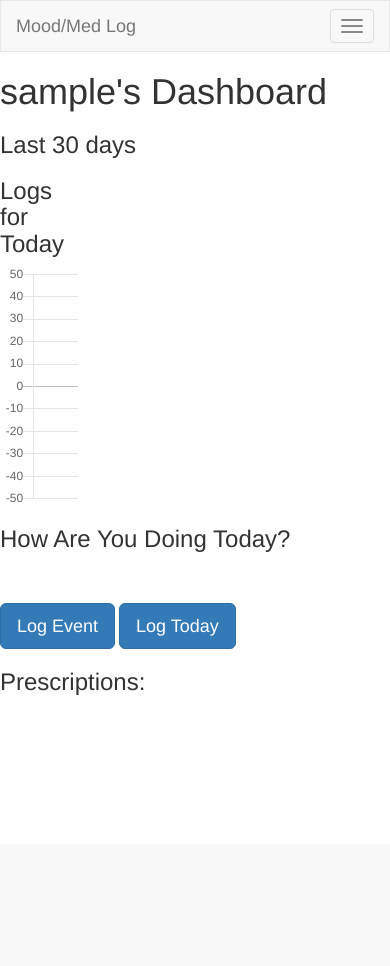
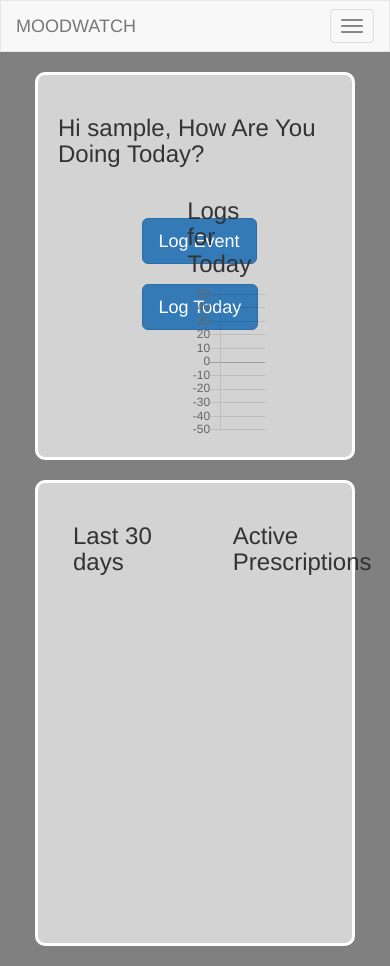
Before and after one commit to paulinang/moodwatch, a Flask app: page /user_profile in a window 390 px wide. Before the commit the page ends 695 px from the top, so only its background shows below. Run offline with Flask 2, Linux system fonts and the light colour scheme; a user stored in the database is signed in; data that the repository does not hold is empty; some libraries are stand-ins or nearby versions.

Commit message:
Started styling, hold off on homepage for now, organized basic dashboard items into bootstrap rows and columns

```diff
--- /dev/null
+++ b/static/main.css
@@ -0,0 +1,24 @@
+body {
+    background-color: gray;
+}
+
+.row {
+    padding: 20px;
+    border-style: solid;
+    border-radius: 10px;
+    border-color: white;
+    margin: 20px;
+    background-color: lightgray;
+}
+
+#today {
+    margin-top: 0px;
+}
+
+#day-chart {
+   width: 20vw;
+}
+
+#recent-chart {
+    height: 40vh;
+}
--- a/templates/base.html
+++ b/templates/base.html
@@ -2,7 +2,8 @@
 <html>
   <head>
     <link href="https://maxcdn.bootstrapcdn.com/bootstrap/3.3.7/css/bootstrap.min.css" rel="stylesheet">
-    <title>Paulina's HB Project</title>
+    <link href="/static/main.css" rel="stylesheet">
+    <title>MOODWATCH</title>
     <style>
       .ui-autocomplete-category {
         font-weight: bold;
@@ -38,7 +39,7 @@
             <span class="icon-bar"></span>
             <span class="icon-bar"></span>
           </button>
-          <a class="navbar-brand" href="#">Mood/Med Log</a>
+          <a class="navbar-brand" href="#">MOODWATCH</a>
         </div>
 
 
--- a/templates/basic_dashboard.html
+++ b/templates/basic_dashboard.html
@@ -1,17 +1,73 @@
 {% extends 'base.html' %}
 
 {% block content %}
-    <!-- Show basic user info -->
-    <h1>{{ user_info.user.username }}'s Dashboard </h1>
-    <!-- <h3>Email: {{ user_info.user.email }}</h3> -->
+    <div class='container-fluid'>
+        <!-- Show basic user info -->
+        <!-- <h1>{{ user_info.user.username }}'s Dashboard </h1> -->
+        <!-- <h3>Email: {{ user_info.user.email }}</h3> -->
 
-    <!-- Show mood logs -->
-    <h3> Last 30 days </h3>
+        <!-- TODAY FEATURES: log events, day. View day chart -->
+        <div class='row' id='today'>
+            <h3>Hi {{ user_info.user.username }}, How Are You Doing Today?</h3>
+            <div class='col-xs-2 col-xs-offset-3' id='add-logs'>
+                <br><br>
+                <!-- Button trigger for event log modal -->
+                <button type="button" class="btn btn-primary btn-lg" data-toggle="modal" data-target="#todayEvent">
+                    Log Event
+                </button>
+                <br><br>
+                <!-- Button trigger for day log modal -->
+                <button type="button" class="btn btn-primary btn-lg" data-toggle="modal" data-target="#todayLog">
+                  Log Today
+                </button>
+            </div>
+            <div class='col-xs-4'>
+                <h3>Logs for Today</h3>
+                <div id='day-chart'>
+                    <canvas id="dayChart"></canvas>
+                </div>
+            </div>
+        </div>
+
+        <!-- LAST 30 DAYS MOOD CHART -->
+        <div class='row' id ='summary'>
+            <div class='col-xs-6'>
+                <h3> Last 30 days </h3>
+                <div id='recent-chart'>
+                    <canvas id="moodChart"></canvas>
+                </div>
+            </div>
+            <div class='col-xs-4 col-xs-offset-1'>
+                <h3> Active Prescriptions</h3>
+                <ul>
+                    {% for drug, prescription_list in user_info.prescriptions.items() %}
+                    <li>
+                        <b>{{ drug }}</b>
+                        <ol>
+                            {% for prescription in prescription_list %}
+                            <li>
+                                <!-- Notes whether prescription is active -->
+                                Started: {{ prescription.start_date }}
+                                {% if not prescription.end_date %}
+                                    [ ACTIVE ]
+                                {% else %}
+                                    &nbsp;&nbsp;Ended: {{ prescription.end_date }}
+                                {% endif %}
+                                <ul>
+                                    <li>Prescribed by: {{ prescription.pro_username }}</li>
+                                    <li>Instructions: {{ prescription.instructions }}</li>
+                                </ul>
+                            </li>
+                            {% endfor %}
+                        </ol>
+                    </li>
+                    {% endfor %}
+                </ul>
+        </div>
+    </div>
 
     <!-- Day Log Mood Chart -->
-    <div class="mood-chart" style='height: 50vh; width: 75vw'>
-       <canvas id="moodChart"></canvas>
-    </div>
+
     <!-- <button type="button" id="toggle-events">Toggle Events</button><br><br> -->
     <script src='static/mood_chart.js'></script>
     <script>
@@ -27,11 +83,6 @@
 
     </script>
 
-    <div class='day-chart' style='width: 20vw'>
-        <h3>Logs for Today</h3>
-        <canvas id="dayChart"></canvas>
-    </div>
-
     <script>
         var dCtx = $('#dayChart').get(0).getContext('2d');
         var dayChart;
@@ -43,14 +94,6 @@
     </script>
 
     <div id='today-log-forms'>
-            <h3>How Are You Doing Today?</h3>
-            <br><br>
-            <!-- EVENT LOG FOR TODAY MODAL -->
-            <!-- Button trigger for today event log modal -->
-            <button type="button" class="btn btn-primary btn-lg" data-toggle="modal" data-target="#todayEvent">
-              Log Event
-            </button>
-
             <!-- Today event log Modal -->
             <div class="modal fade" id="todayEvent" tabindex="-1" role="dialog" aria-labelledby="todayEventLabel">
               <div class="modal-dialog" role="document">
@@ -94,11 +137,6 @@
             </div>
             <!-- END OF EVENT LOG FOR TODAY MODAL -->
 
-            <!-- DAY LOG FOR TODAY MODAL -->
-            <!-- Button trigger for today event log modal -->
-            <button type="button" class="btn btn-primary btn-lg" data-toggle="modal" data-target="#todayLog">
-              Log Today
-            </button>
             <!-- Today day log Modal -->
             <div class="modal fade" id="todayLog" tabindex="-1" role="dialog" aria-labelledby="todayLogLabel">
               <div class="modal-dialog" role="document">
@@ -150,39 +188,14 @@
             }
             else if ('{{ user_info.daylog_info.lastlog_date }}' == moment().format('YYYY-MM-DD')
                 && '{{ user_info.daylog_info.is_lastlog_valid }}' == 'True')
-                $('#today-log-forms').html('<h1>You Have Already Logged Today</h1>')
+                $('#today').html('<h1>You Have Already Logged Today</h1>')
 
             $('.mood-form').on('submit', validateMoodRange);
         });
     </script>
 
 
-    <!-- Show prescription logs -->
-    <h3>Prescriptions:</h3>
-    <ul>
-        {% for drug, prescription_list in user_info.prescriptions.items() %}
-        <li>
-            <b>{{ drug }}</b>
-            <ol>
-                {% for prescription in prescription_list %}
-                <li>
-                    <!-- Notes whether prescription is active -->
-                    Started: {{ prescription.start_date }}
-                    {% if not prescription.end_date %}
-                        [ ACTIVE ]
-                    {% else %}
-                        &nbsp;&nbsp;Ended: {{ prescription.end_date }}
-                    {% endif %}
-                    <ul>
-                        <li>Prescribed by: {{ prescription.pro_username }}</li>
-                        <li>Instructions: {{ prescription.instructions }}</li>
-                    </ul>
-                </li>
-                {% endfor %}
-            </ol>
-        </li>
-        {% endfor %}
-    </ul>
+
 
 
 {% endblock %}
```
Also changed, not shown: templates/index.html (+30 -13 lines), templates/prescription_form.html (deleted, +0 -62 lines), templates/prescription_info.html (deleted, +0 -43 lines).
